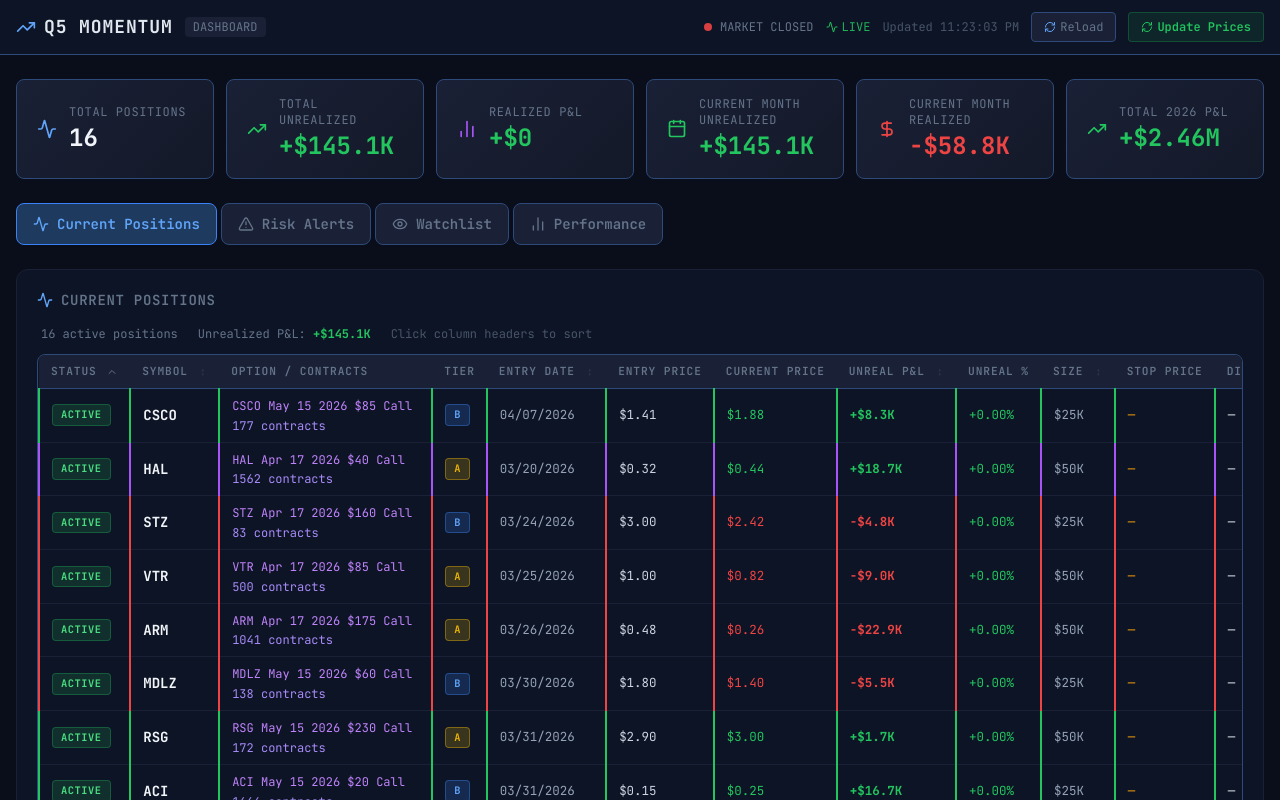
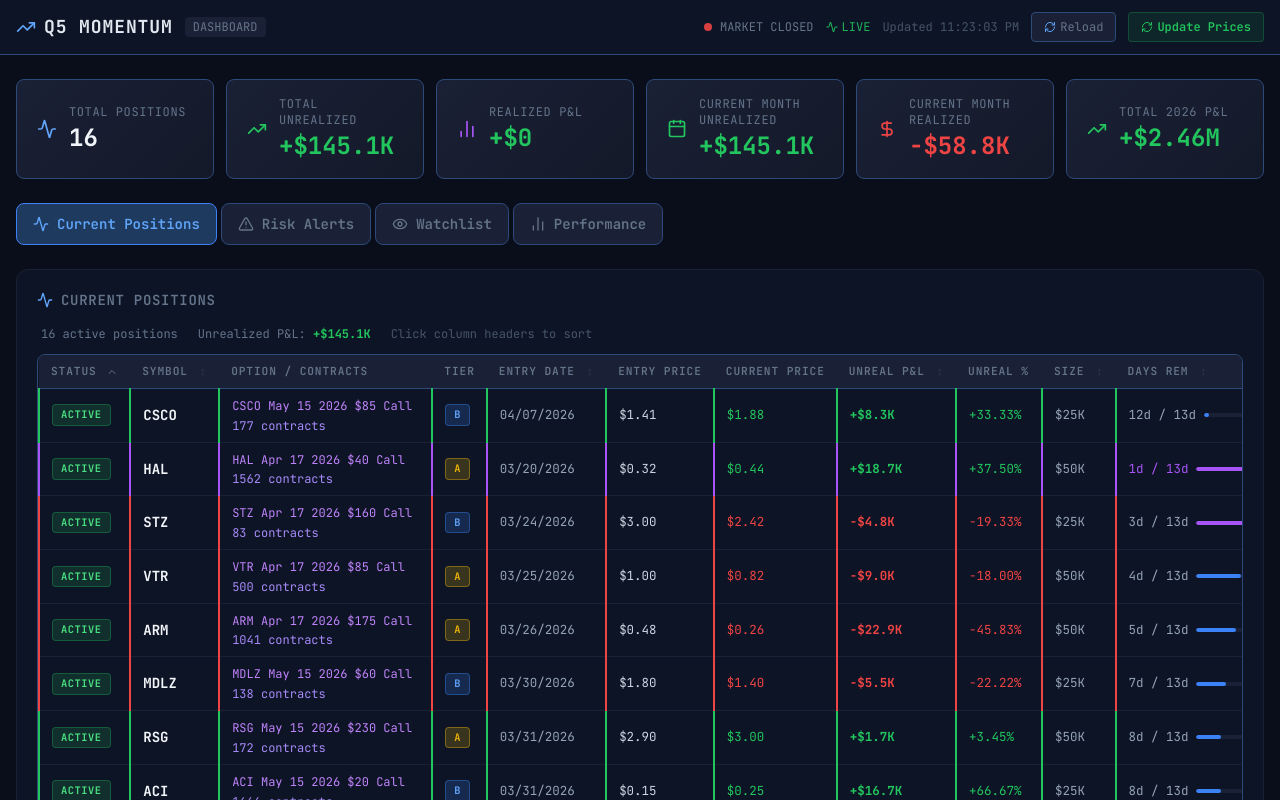
Before and after one commit to ztariff/q5-momentum-dashboard, a Next.js app: page / in a window 1280 px wide. Shown: the top 800 px of the page. Built offline with nearby package versions, Linux system fonts and the light colour scheme.

Commit message:
Fix unrealized % (wrong field name), remove stop price and dist to stop columns

```diff
--- a/components/PositionsTable.tsx
+++ b/components/PositionsTable.tsx
@@ -22,7 +22,7 @@
   if (pos.status === 'exit_today') return 'row-exit-today';
 
   // Active positions: standard color coding
-  const unrealPct = pos.unrealized_pnl_pct ?? 0;
+  const unrealPct = pos.unrealized_pct ?? 0;
   const stopDist = pos.distance_to_stop_pct ?? 100;
   const daysRem = pos.days_remaining ?? 99;
 
@@ -266,8 +266,6 @@
                 <th onClick={() => handleSort('unrealized_pnl')}>Unreal P&L <SortIcon col="unrealized_pnl" /></th>
                 <th>Unreal %</th>
                 <th onClick={() => handleSort('position_size')}>Size <SortIcon col="position_size" /></th>
-                <th>Stop Price</th>
-                <th>Dist to Stop</th>
                 <th onClick={() => handleSort('days_remaining')}>Days Rem <SortIcon col="days_remaining" /></th>
                 <th>Exit Date</th>
               </tr>
@@ -278,7 +276,7 @@
                 const isExitToday = pos.status === 'exit_today';
 
                 const pnlValue = pos.unrealized_pnl;
-                const pnlPct = pos.unrealized_pnl_pct ?? 0;
+                const pnlPct = pos.unrealized_pct ?? 0;
                 const daysRem = pos.days_remaining ?? 0;
                 const daysHeld = pos.days_held ?? pos.hold_days ?? 0;
                 const maxDays = pos.instrument === 'STOCK' ? 25 : 13;
@@ -390,19 +388,6 @@
                         : formatSize(pos.position_size)}
                     </td>
 
-                    {/* Stop Price */}
-                    <td style={{ color: '#f59e0b' }}>
-                      {pos.stop_price ? `$${(pos.stop_price || 0).toFixed(2)}` : '—'}
-                    </td>
-
-                    {/* Distance to Stop */}
-                    <td>
-                      {pos.distance_to_stop_pct != null ? (
-                        <span style={{ color: pos.distance_to_stop_pct < 20 ? '#f59e0b' : '#64748b' }}>
-                          {(pos.distance_to_stop_pct ?? 0).toFixed(1)}%
-                        </span>
-                      ) : '—'}
-                    </td>
 
                     {/* Days Remaining */}
                     <td>
--- a/lib/types.ts
+++ b/lib/types.ts
@@ -36,14 +36,11 @@
   status?: PositionStatus;
   current_price?: number;
   unrealized_pnl?: number;
-  unrealized_pnl_pct?: number;
-  stop_price?: number;
+  unrealized_pct?: number;
   skip_reason?: string;
   days_held?: number;
   days_remaining?: number;
   scheduled_exit_date?: string;
-  distance_to_stop_pct?: number;
-  distance_to_stop_dollar?: number;
   max_hold_days: number;
   is_open: boolean;
 }
```
